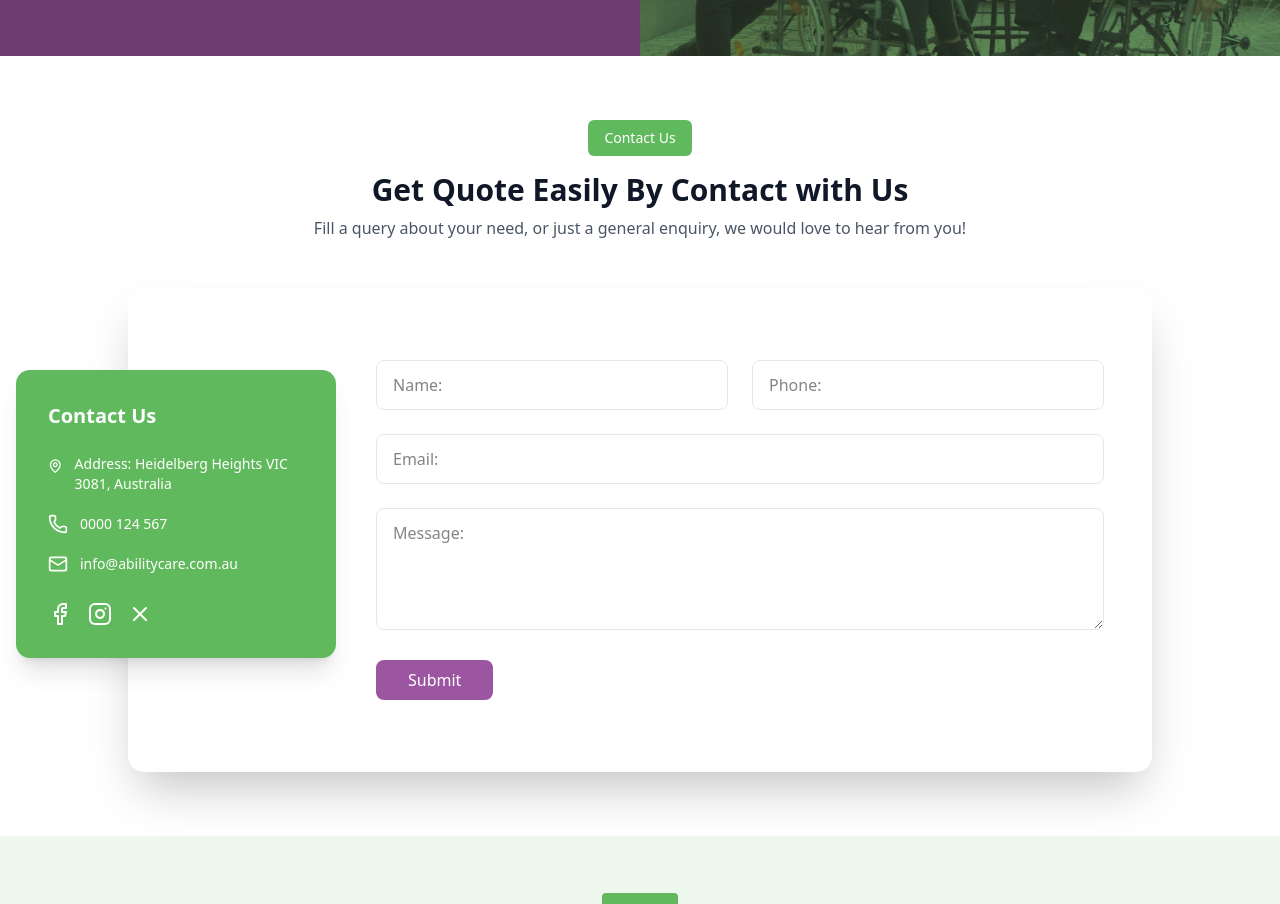
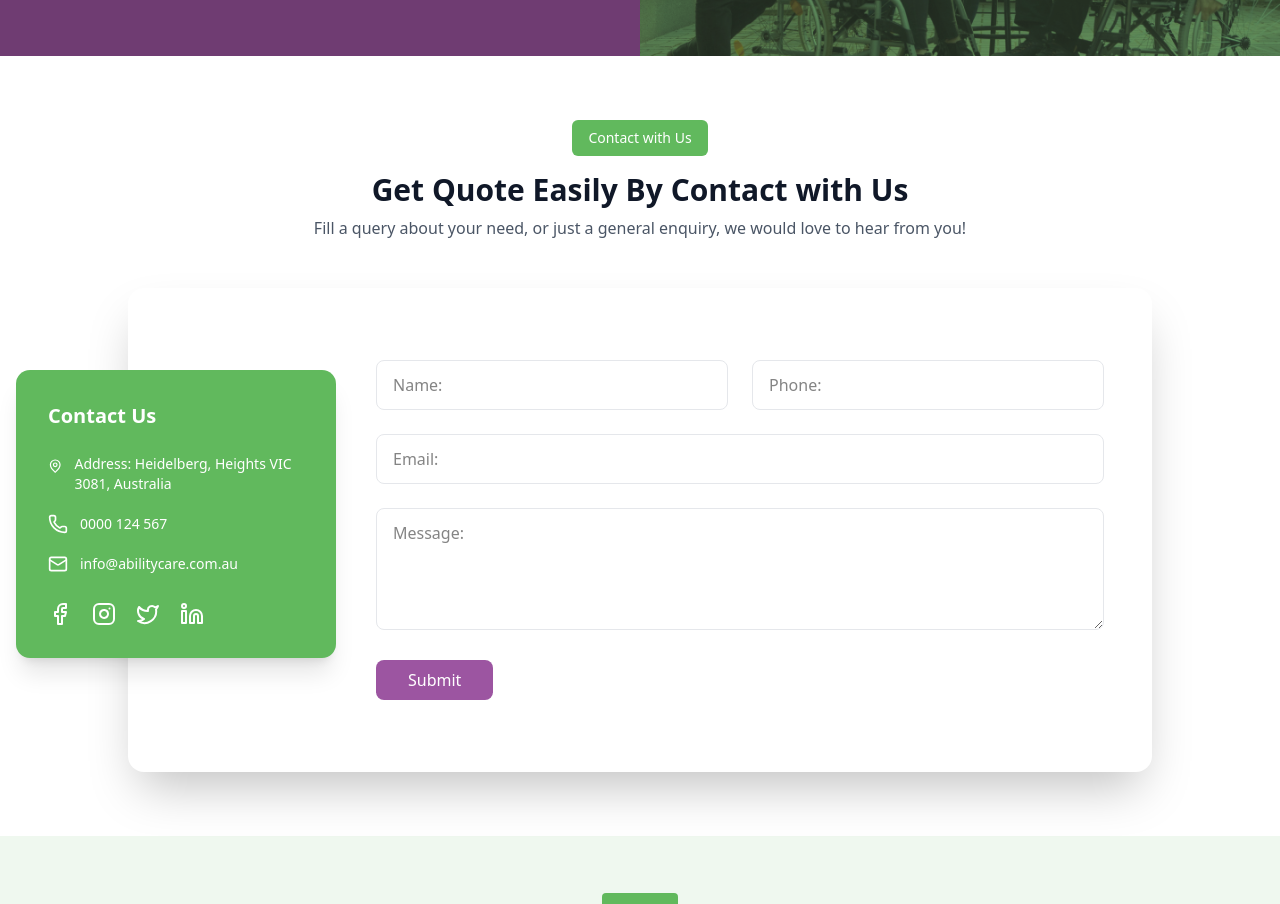
Before and after one commit to jewel-rana-ausasia/ability-care, a Next.js app: page /home2 in a window 1280 px wide. Shown: the part 3880-4784 px from the top of the page. Built offline with nearby package versions, Linux system fonts and the light colour scheme.

Commit message:
Update the contact section dynamic

```diff
--- a/components/home-1/ContactSection.tsx
+++ b/components/home-1/ContactSection.tsx
@@ -1,11 +1,12 @@
 "use client";
 import React from "react";
 import { motion } from "framer-motion";
-import { Mail, Phone, MapPin, Clock, Facebook, Instagram } from "lucide-react";
+import { Mail, Phone, MapPin, Clock } from "lucide-react";
+import { contactData } from "@/lib/contactData";
 
 export default function ContactSection() {
   return (
-    <section className="w-full py-12 lg:py-24 px-6 md:px-12 lg:px-24">
+    <section className="w-full py-12 lg:py-20 px-6 md:px-12 lg:px-24">
       <motion.div
         initial={{ opacity: 0, y: 40 }}
         whileInView={{ opacity: 1, y: 0 }}
@@ -23,11 +24,10 @@ export default function ContactSection() {
             className="col-span-5 p-8 md:p-12 lg:px-20 lg:py-30 mr-36"
           >
             <h1 className="text-3xl font-bold text-gray-900 mb-4">
-              Contact with Us
+              {contactData.sectionTitle}
             </h1>
             <p className="text-gray-800 mb-8">
-              Fill a query about your need, or just a general enquiry, we would
-              love to hear from you!
+              {contactData.sectionDescription}
             </p>
 
             <motion.form
@@ -37,35 +37,21 @@ export default function ContactSection() {
               viewport={{ once: true }}
               className="space-y-8"
             >
-              <div>
+              {contactData.formFields.map((field, idx) => (
+                <div key={idx}>
                   <input
-                  type="text"
-                  placeholder="Name:"
-                  className="w-full border-b border-[#805283] py-2 px-0 focus:outline-none focus:border-purple-600 text-gray-700 placeholder-gray-400 bg-transparent"
+                    type={field.type}
+                    placeholder={field.placeholder}
+                    className="w-full border-b border-[#805283] py-1.5 px-0 focus:outline-none focus:border-purple-600 text-gray-700 placeholder-gray-400 bg-transparent"
                   />
                 </div>
-
-              <div>
-                <input
-                  type="email"
-                  placeholder="Email:"
-                  className="w-full border-b border-[#805283] py-2 px-0 focus:outline-none focus:border-purple-600 text-gray-700 placeholder-gray-400 bg-transparent"
-                />
-              </div>
-
-              <div>
-                <input
-                  type="text"
-                  placeholder="Message:"
-                  className="w-full border-b border-[#805283] py-2 px-0 focus:outline-none focus:border-purple-600 text-gray-700 placeholder-gray-400 bg-transparent"
-                />
-              </div>
+              ))}
 
               <button
                 type="submit"
                 className="w-full bg-gradient-to-r from-[#9C55A1] to-[#6F3C72] hover:from-[#7B3D96] hover:to-[#9C55A1] text-white font-medium py-3 px-6 transition-colors duration-200 rounded-sm"
               >
-                Submit
+                {contactData.buttonText}
               </button>
             </motion.form>
           </motion.div>
@@ -85,30 +71,34 @@ export default function ContactSection() {
               viewport={{ once: true }}
               className="relative md:-left-3/7 top-[15%] bg-[#61B95D] rounded-xl p-8 md:px-10 md:py-16 mb-8 shadow-lg"
             >
-              <h2 className="text-white text-3xl font-bold mb-6">Contact Us</h2>
+              <h2 className="text-white text-3xl font-bold mb-6">
+                {contactData.contactInfo.heading}
+              </h2>
 
               <div className="space-y-6">
                 <div className="flex items-start text-white">
                   <MapPin className="w-6 h-6 mr-3 flex-shrink-0 mt-0.5" />
                   <div>
-                    <p className="text-base font-medium">Address: Heidelberg</p>
-                    <p className="text-base">Heights VIC 3081, Australia</p>
+                    <p>
+                      <span className="font-medium">Address: </span>
+                      {contactData.contactInfo.address}
+                    </p>
                   </div>
                 </div>
 
                 <div className="flex items-center text-white">
                   <Phone className="w-6 h-6 mr-3 flex-shrink-0" />
-                  <p className="text-base">0000 124 567</p>
+                  <p className="text-base">{contactData.contactInfo.phone}</p>
                 </div>
 
                 <div className="flex items-center text-white">
                   <Mail className="w-6 h-6 mr-3 flex-shrink-0" />
-                  <p className="text-base">info@abilitycare.com.au</p>
+                  <p className="text-base">{contactData.contactInfo.email}</p>
                 </div>
 
                 <div className="flex items-start text-white">
                   <Clock className="w-6 h-6 mr-3 flex-shrink-0 mt-0.5" />
-                  <p className="text-base">9:00 AM - 5:00 PM (Mon - Fri)</p>
+                  <p className="text-base">{contactData.contactInfo.hours}</p>
                 </div>
               </div>
             </motion.div>
@@ -119,20 +109,22 @@ export default function ContactSection() {
               whileInView={{ opacity: 1, scale: 1 }}
               transition={{ duration: 0.7, delay: 0.6, ease: "easeOut" }}
               viewport={{ once: true }}
-              className="mt-auto flex items-center justify-start space-x-6 px-16"
+              className="mt-auto flex justify-start"
             >
+              <div className="mt-auto flex items-center justify-start space-x-6 px-10">
+                {contactData.socialLinks.map((social, idx) => {
+                  const IconComponent = social.icon; // Get the component from data
+                  return (
                     <a
-                href="#"
+                      key={idx}
+                      href={social.url}
                       className="w-10 h-10 border-2 border-white rounded-full flex items-center justify-center text-white hover:bg-white hover:text-purple-700 transition-colors duration-200"
                     >
-                <Facebook className="w-5 h-5" />
+                      <IconComponent className="w-5 h-5" />
                     </a>
-              <a
-                href="#"
-                className="w-10 h-10 border-2 border-white rounded-full flex items-center justify-center text-white hover:bg-white hover:text-purple-700 transition-colors duration-200"
-              >
-                <Instagram className="w-5 h-5" />
-              </a>
+                  );
+                })}
+              </div>
             </motion.div>
           </motion.div>
         </div>
--- a/components/home-2/ContactSection-2.tsx
+++ b/components/home-2/ContactSection-2.tsx
@@ -2,8 +2,12 @@
 import { Mail, Phone, MapPin, Facebook, Instagram, X } from "lucide-react";
 import Image from "next/image";
 import { motion } from "framer-motion";
+import { contactData } from "@/lib/contactData";
 
 export default function ContactSection2() {
+  const { formFields, buttonText } = contactData;
+  const [nameField, phoneField, emailField, messageField] = formFields;
+
   return (
     <section className="w-full py-16 px-6 md:px-12 lg:px-24 bg-white">
       {/* Section Header */}
@@ -15,14 +19,13 @@ export default function ContactSection2() {
         className="max-w-7xl mx-auto text-center mb-12"
       >
         <div className="inline-block bg-[#61B95D] text-white text-sm font-medium px-4 py-2 rounded-sm mb-4">
-          Contact Us
+          {contactData.sectionTitle}
         </div>
         <h2 className="text-xl md:text-3xl font-bold text-gray-900 mb-2">
           Get Quote Easily By Contact with Us
         </h2>
         <p className="text-gray-600 text-xs md:text-base">
-          Fill a query about your need, or just a general enquiry, we would love
-          to hear from you!
+          {contactData.sectionDescription}
         </p>
       </motion.div>
 
@@ -43,45 +46,43 @@ export default function ContactSection2() {
             viewport={{ once: true }}
             className="md:absolute -left-6 md:-left-28 md:top-[17%] bg-[#61B95D] rounded-xl text-white p-8 w-full md:w-[320px] shadow-xl"
           >
-            <h3 className="text-xl font-semibold mb-6">Contact Us</h3>
+            <h3 className="text-xl font-semibold mb-6">
+              {contactData.contactInfo.heading}
+            </h3>
             <div className="space-y-5 text-sm">
               <div className="flex items-start">
                 <MapPin className="w-5 h-5 mr-3 mt-0.5" />
                 <p>
-                  <span className="font-medium">Address:</span> Heidelberg
-                  Heights VIC 3081, Australia
+                  <span className="font-medium">Address: </span>
+                  {contactData.contactInfo.address}
                 </p>
               </div>
 
               <div className="flex items-center">
                 <Phone className="w-5 h-5 mr-3" />
-                <p>0000 124 567</p>
+                <p>{contactData.contactInfo.phone}</p>
               </div>
 
               <div className="flex items-center">
                 <Mail className="w-5 h-5 mr-3" />
-                <p>info@abilitycare.com.au</p>
+                <p>{contactData.contactInfo.email}</p>
               </div>
 
               <div className="flex items-center space-x-4 pt-2">
-                <a
-                  href="#"
-                  className="hover:text-purple-800 transition-colors duration-200"
-                >
-                  <Facebook className="w-6 h-6 font-bold" />
-                </a>
-                <a
-                  href="#"
-                  className="hover:text-purple-800 transition-colors duration-200"
-                >
-                  <Instagram className="w-6 h-6 font-bold" />
-                </a>
-                <a
-                  href="#"
-                  className="hover:text-purple-800 transition-colors duration-200"
-                >
-                  <X className="w-6 h-6 font-bold" />
-                </a>
+                <div className="flex gap-5">
+                  {contactData.socialLinks.map((social, idx) => {
+                    const IconComponent = social.icon; // Get the component from data
+                    return (
+                      <a
+                        key={idx}
+                        href={social.url}
+                        className="w-6 h-6 flex items-center justify-start text-white hover:text-purple-700 transition-colors duration-200"
+                      >
+                        <IconComponent className="w-full h-full" />
+                      </a>
+                    );
+                  })}
+                </div>
               </div>
             </div>
           </motion.div>
@@ -96,25 +97,25 @@ export default function ContactSection2() {
           >
             <div className="grid md:grid-cols-2 gap-6">
               <input
-                type="text"
-                placeholder="Name:"
+                type={nameField.type}
+                placeholder={nameField.placeholder}
                 className="w-full border border-gray-200 rounded-md py-3 px-4 focus:outline-none focus:ring-2 focus:ring-[#9C55A1]"
               />
               <input
-                type="text"
-                placeholder="Phone:"
+                type={phoneField.type}
+                placeholder={phoneField.placeholder}
                 className="w-full border border-gray-200 rounded-md py-3 px-4 focus:outline-none focus:ring-2 focus:ring-[#9C55A1]"
               />
             </div>
 
             <input
-              type="email"
-              placeholder="Email:"
+              type={emailField.type}
+              placeholder={emailField.placeholder}
               className="w-full border border-gray-200 rounded-md py-3 px-4 focus:outline-none focus:ring-2 focus:ring-[#9C55A1]"
             />
 
             <textarea
-              placeholder="Message:"
+              placeholder={messageField.placeholder}
               rows={4}
               className="w-full border border-gray-200 rounded-md py-3 px-4 focus:outline-none focus:ring-2 focus:ring-[#9C55A1]"
             />
@@ -123,7 +124,7 @@ export default function ContactSection2() {
               type="submit"
               className="bg-[#9C55A1] hover:bg-[#7B3D96] text-white font-medium py-2 px-8 rounded-md"
             >
-              Submit
+              {buttonText}
             </button>
           </motion.form>
         </motion.div>
--- a/components/home-3/FAQSection-3.tsx
+++ b/components/home-3/FAQSection-3.tsx
@@ -3,9 +3,12 @@
 import { useState } from "react";
 import { ChevronDown, ChevronUp } from "lucide-react";
 import { faqs } from "@/lib/fagData";
+import { contactData } from "@/lib/contactData";
 
 export default function FAQSection3() {
   const [openIndex, setOpenIndex] = useState<number | null>(null);
+  const { formFields, buttonText } = contactData;
+  const [nameField, phoneField, emailField, messageField] = formFields;
 
   return (
     <section className="w-full bg-white py-20">
@@ -63,22 +66,22 @@ export default function FAQSection3() {
           </h3>
           <form className="space-y-4">
             <input
-              type="text"
-              placeholder="Name:"
+              type={nameField.type}
+              placeholder={nameField.placeholder}
               className="w-full px-4 py-3 rounded-md bg-white text-gray-800 placeholder-gray-500 focus:outline-none"
             />
             <input
-              type="text"
-              placeholder="Phone:"
+              type={phoneField.type}
+              placeholder={phoneField.placeholder}
               className="w-full px-4 py-3 rounded-md bg-white text-gray-800 placeholder-gray-500 focus:outline-none"
             />
             <input
-              type="email"
-              placeholder="Email:"
+              type={emailField.type}
+              placeholder={emailField.placeholder}
               className="w-full px-4 py-3 rounded-md bg-white text-gray-800 placeholder-gray-500 focus:outline-none"
             />
             <textarea
-              placeholder="Message:"
+              placeholder={messageField.placeholder}
               rows={4}
               className="w-full px-4 py-3 rounded-md bg-white text-gray-800 placeholder-gray-500 focus:outline-none resize-none"
             ></textarea>
@@ -86,7 +89,7 @@ export default function FAQSection3() {
               type="submit"
               className="bg-white text-gray-900 font-semibold px-6 py-2 rounded-full hover:bg-gray-100 transition-all w-[120px]"
             >
-              Submit
+              {buttonText}
             </button>
           </form>
         </div>
--- /dev/null
+++ b/lib/contactData.ts
@@ -0,0 +1,27 @@
+import { Facebook, Instagram, Linkedin, Twitter } from "lucide-react";
+
+export const contactData = {
+  sectionTitle: "Contact with Us",
+  sectionDescription:
+    "Fill a query about your need, or just a general enquiry, we would love to hear from you!",
+  formFields: [
+    { type: "text", placeholder: "Name:" },
+    { type: "phone", placeholder: "Phone:" },
+    { type: "email", placeholder: "Email:" },
+    { type: "text", placeholder: "Message:" },
+  ],
+  buttonText: "Submit",
+  contactInfo: {
+    heading: "Contact Us",
+    address: "Heidelberg, Heights VIC 3081, Australia",
+    phone: "0000 124 567",
+    email: "info@abilitycare.com.au",
+    hours: "9:00 AM - 5:00 PM (Mon - Fri)",
+  },
+  socialLinks: [
+    { icon: Facebook, url: "#" },
+    { icon: Instagram, url: "#" },
+    { icon: Twitter, url: "#" },
+    { icon: Linkedin, url: "#" },
+  ],
+};
```
Also changed, not shown: components/home-1/HeroSection.tsx (+10 -7 lines). Lines whose indentation alone changed are shown as unchanged.
